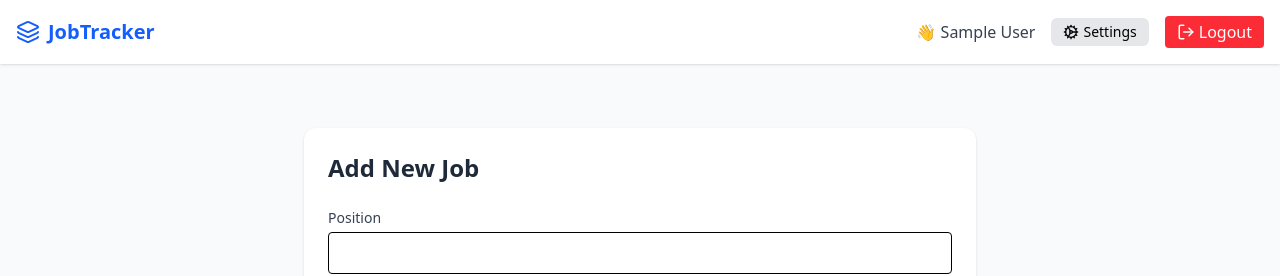
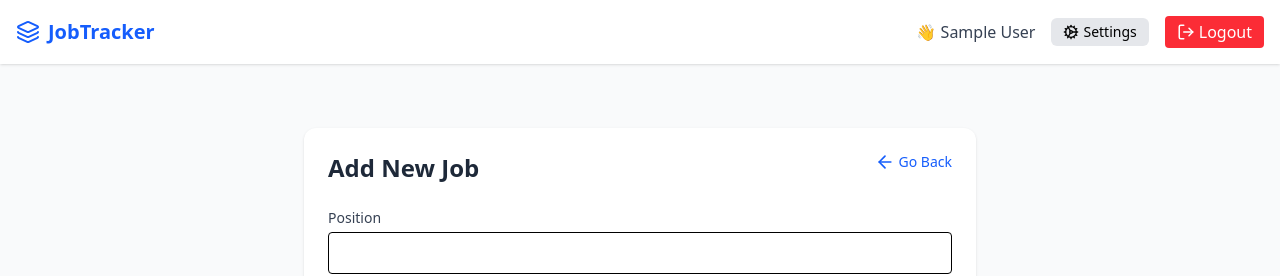
Before and after one commit to sunilbalamidev/Job-Tracker, a React (Vite) app in the folder job-tracker-client/: page /add-job in a window 1280 px wide. Shown: the top 276 px of the page. Built offline with nearby package versions, Linux system fonts and the light colour scheme; sample sign-in values are in the browser's storage.

Commit message:
feat:adds go back link to addjob and stats page

```diff
--- a/job-tracker-client/src/pages/AddJob.jsx
+++ b/job-tracker-client/src/pages/AddJob.jsx
@@ -3,6 +3,7 @@ import { useNavigate, useParams } from "react-router-dom";
 import { toast } from "react-toastify";
 import axiosInstance from "../api/axious";
 import { Loader2 } from "lucide-react";
+import { ArrowLeft } from "lucide-react";
 
 const initialForm = {
   position: "",
@@ -76,9 +77,22 @@ const AddJob = () => {
 
   return (
     <div className="max-w-2xl mx-auto p-6 bg-white rounded-xl shadow mt-8">
-      <h2 className="text-2xl font-bold mb-6 text-gray-800">
-        {id ? "Edit Job" : "Add New Job"}
-      </h2>
+      {/* Page Title */}
+      <div className="flex justify-between">
+        <h2 className="text-2xl font-bold mb-6 text-gray-800">
+          {id ? "Edit Job" : "Add New Job"}
+        </h2>
+        <div className="mb-2">
+          <button
+            onClick={() => navigate(-1)}
+            className="text-sm text-blue-600 hover:underline inline-flex items-center gap-1"
+          >
+            <ArrowLeft size={20} /> Go Back
+          </button>
+        </div>
+      </div>
+
+      {/* Form */}
       <form onSubmit={handleSubmit} className="grid grid-cols-1 gap-5">
         <div>
           <label className="block text-sm font-medium text-gray-700">
--- a/job-tracker-client/src/pages/Stats.jsx
+++ b/job-tracker-client/src/pages/Stats.jsx
@@ -13,12 +13,15 @@ import {
 } from "chart.js";
 import { Loader2 } from "lucide-react";
 import { motion } from "framer-motion";
+import { useNavigate } from "react-router-dom";
+import { ArrowLeft } from "lucide-react";
 
 ChartJS.register(CategoryScale, LinearScale, BarElement, Tooltip, Legend);
 
 const Stats = () => {
   const [stats, setStats] = useState(null);
   const [loading, setLoading] = useState(true);
+  const navigate = useNavigate();
 
   useEffect(() => {
     const fetchStats = async () => {
@@ -60,6 +63,14 @@ const Stats = () => {
 
   return (
     <div className="max-w-5xl mx-auto px-4 py-8">
+      <div className="flex justify-end mb-2">
+        <button
+          onClick={() => navigate(-1)}
+          className="text-sm text-blue-600 hover:underline inline-flex items-center gap-1"
+        >
+          <ArrowLeft size={20} /> Go Back
+        </button>
+      </div>
       <h1 className="text-2xl font-bold text-gray-800 mb-6">
         📊 Job Statistics
       </h1>
```
